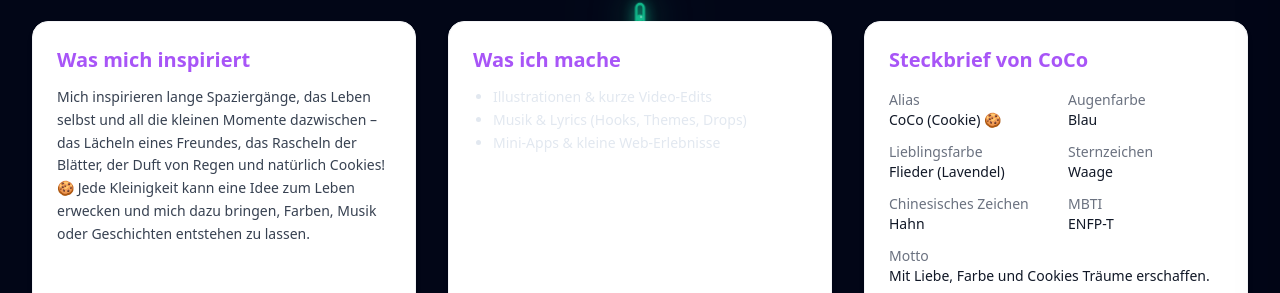
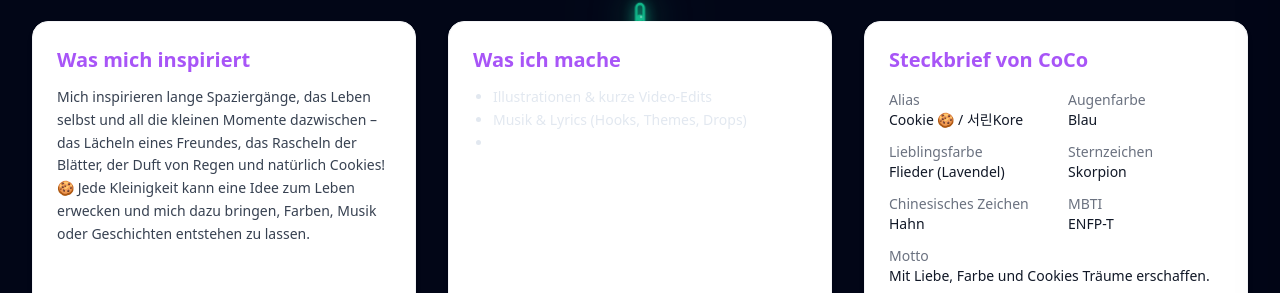
Before and after one commit to Silituz/silituz-website, a Jekyll site: the page built from about.html, in a window 1280 px wide and 900 px high, scrolled down 1255 px. Shown: the part 432-725 px from the top of the window. Built offline with Jekyll 4.4.1, drawn with Linux system fonts in a browser that asks for light colours; nearby versions of some CDN libraries.

Commit message:
Update about.html

```diff
--- a/about.html
+++ b/about.html
@@ -52,14 +52,14 @@ s2_box1_text: "Mich inspirieren lange Spaziergänge, das Leben selbst und all di
 s2_box2_title: "Was ich mache"
 s2_box2_li1: "Illustrationen & kurze Video-Edits"
 s2_box2_li2: "Musik & Lyrics (Hooks, Themes, Drops)"
-s2_box2_li3: "Mini-Apps & kleine Web-Erlebnisse"
+s2_box2_li3: ""
 
 # ▼▼ CoCo: Steckbrief (nur CoCo-Werte; fehlende werden einfach ausgelassen) ▼▼
 s2_box3_title: "Steckbrief von CoCo"
-coco_alias_val: "CoCo (Cookie) 🍪"
+coco_alias_val: "Cookie 🍪 / 서린Kore"
 coco_eyecolor_val: "Blau"
 coco_favcolor_val: "Flieder (Lavendel)"
-coco_zodiac_val: "Waage"
+coco_zodiac_val: "Skorpion"
 coco_czodiac_val: "Hahn"
 coco_mbti_val: "ENFP-T"
 coco_motto_val: "Mit Liebe, Farbe und Cookies Träume erschaffen."
```
